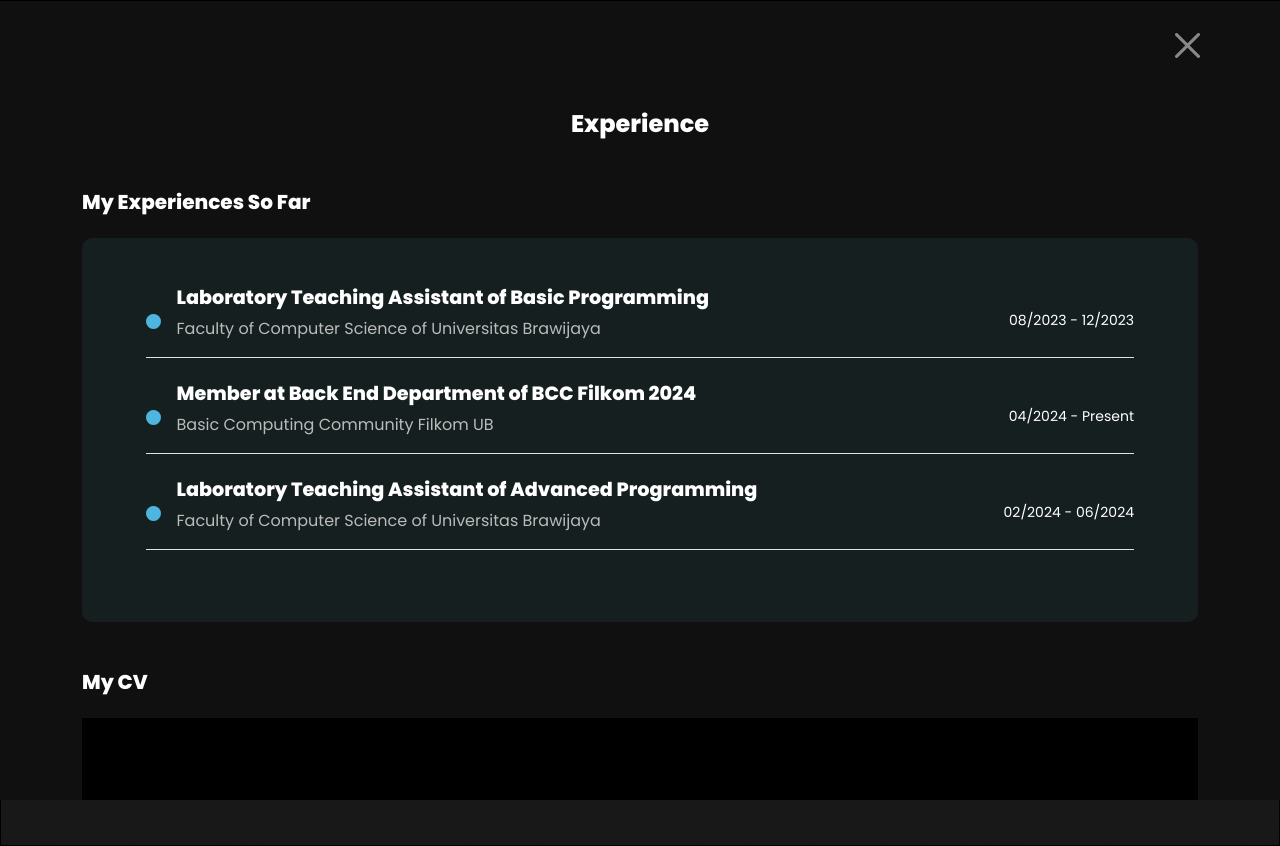
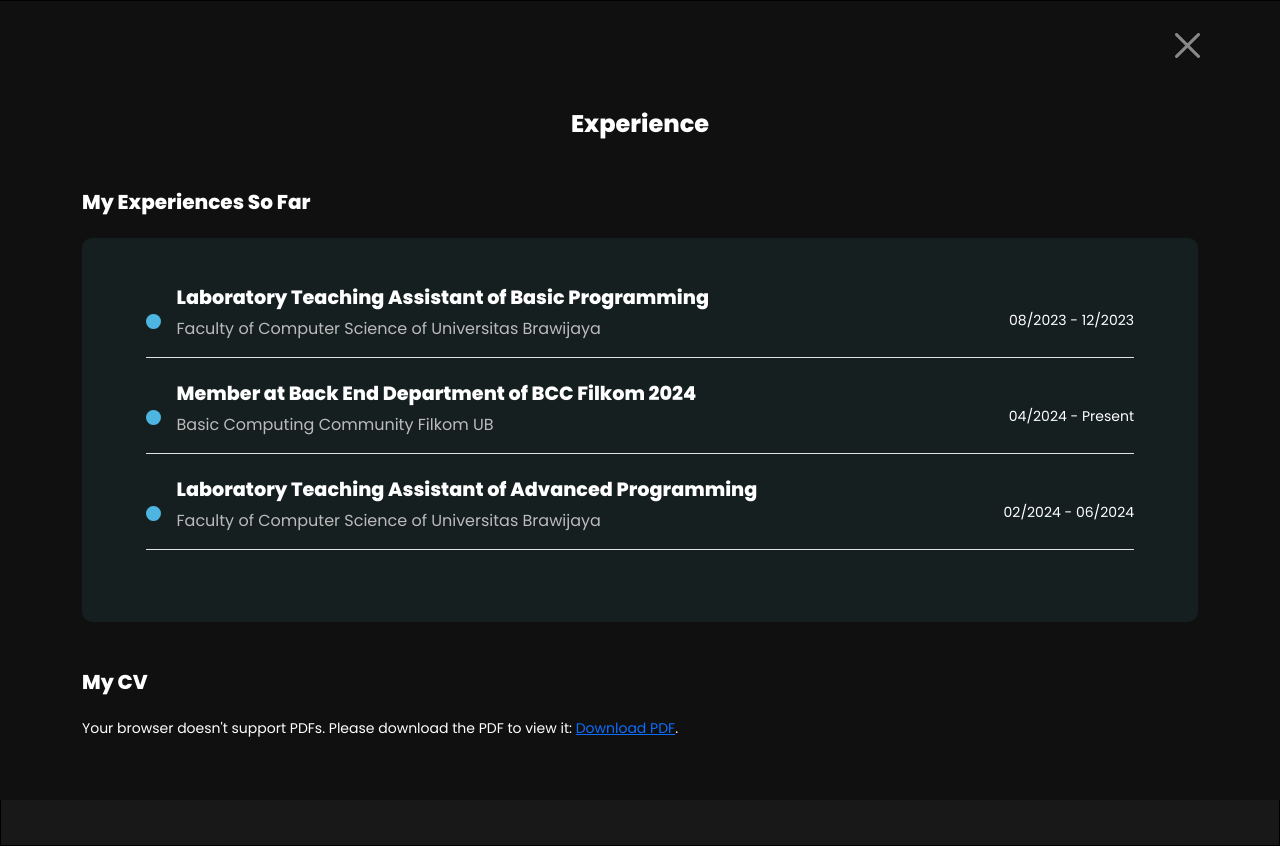
Before and after one commit to Syahreza-Ferdian/Portfolio-Web, a React (Create React App) app: page / in a window 1280 px wide. Both pictures are taken after a click on the link "Experience". Built offline with nearby package versions, Linux system fonts and the light colour scheme; no server answers.

Commit message:
`refractor`: update pdf viewer

```diff
--- a/src/components/experience/experience.js
+++ b/src/components/experience/experience.js
@@ -50,7 +50,9 @@ function Experience() {
                         </div>
 
                         <h5 class="fw-bold mt-5 mb-4">My CV</h5>
-                        <iframe src={MyCV} width="100%" height="800px"></iframe>
+                        <object data={MyCV} width="100%" height="600px" type="application/pdf">
+                            <p>Your browser doesn't support PDFs. Please download the PDF to view it: <a href={MyCV}>Download PDF</a>.</p>
+                        </object>
                     </div>
                 </div>
             </div>
```
